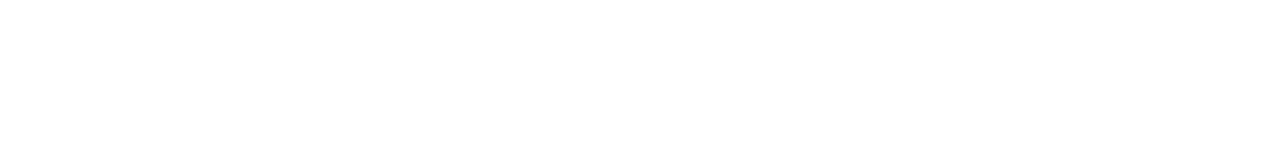
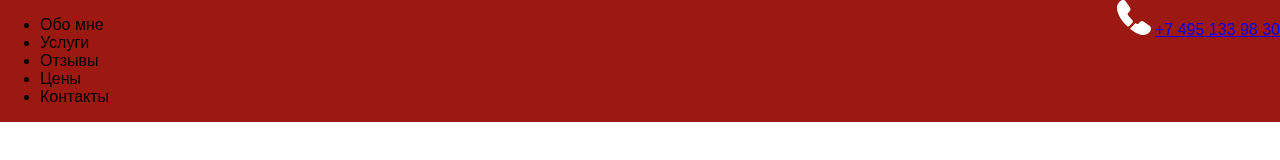
Before and after one commit to katekoso/real-estate, a plain HTML site: page index.html in a window 1280 px wide. Drawn offline with Linux system fonts and the light colour scheme.

Commit message:
feat: start making header

```diff
--- a/index.html
+++ b/index.html
@@ -6,7 +6,34 @@
     <meta name="viewport" content="width=device-width, initial-scale=1.0" />
     <title>Андрей Косоурихин</title>
     <link rel="icon" href="./assets/images/favicon.ico" type="image/x-icon" />
+    <link rel="stylesheet" href="./styles/normalize.css" />
+    <link rel="preconnect" href="https://fonts.googleapis.com" />
+    <link rel="preconnect" href="https://fonts.gstatic.com" crossorigin />
+    <link
+      href="https://fonts.googleapis.com/css2?family=Roboto:wght@300;400;500&display=swap"
+      rel="stylesheet"
+    />
     <link rel="stylesheet" href="./styles/style.css" />
   </head>
-  <body></body>
+  <body>
+    <header class="header">
+      <nav class="nav">
+        <ul>
+          <li>Обо мне</li>
+          <li>Услуги</li>
+          <li>Отзывы</li>
+          <li>Цены</li>
+          <li>Контакты</li>
+        </ul>
+        <section class="nav__phone">
+          <object
+            data="./assets/images/phone.svg"
+            type="image/svg+xml"
+          ></object>
+          <a href="tel://+74951339830">+7 495 133 98 30</a>
+        </section>
+      </nav>
+    </header>
+    <script src="./index.js"></script>
+  </body>
 </html>
--- a/styles/style.scss
+++ b/styles/style.scss
@@ -0,0 +1,12 @@
+$color_red: #9c1911;
+$color_grey_dark: #2e2e2e;
+$color_grey_light: #f3f2f2;
+$color_grey_medium: #414141;
+
+.header {
+  background-color: $color_red;
+  .nav {
+    display: flex;
+    justify-content: space-between;
+  }
+}
```
Also changed, not shown: assets/images/phone.svg (added), index.js (added), styles/normalize.css (added), styles/style.css, 2 other files.
